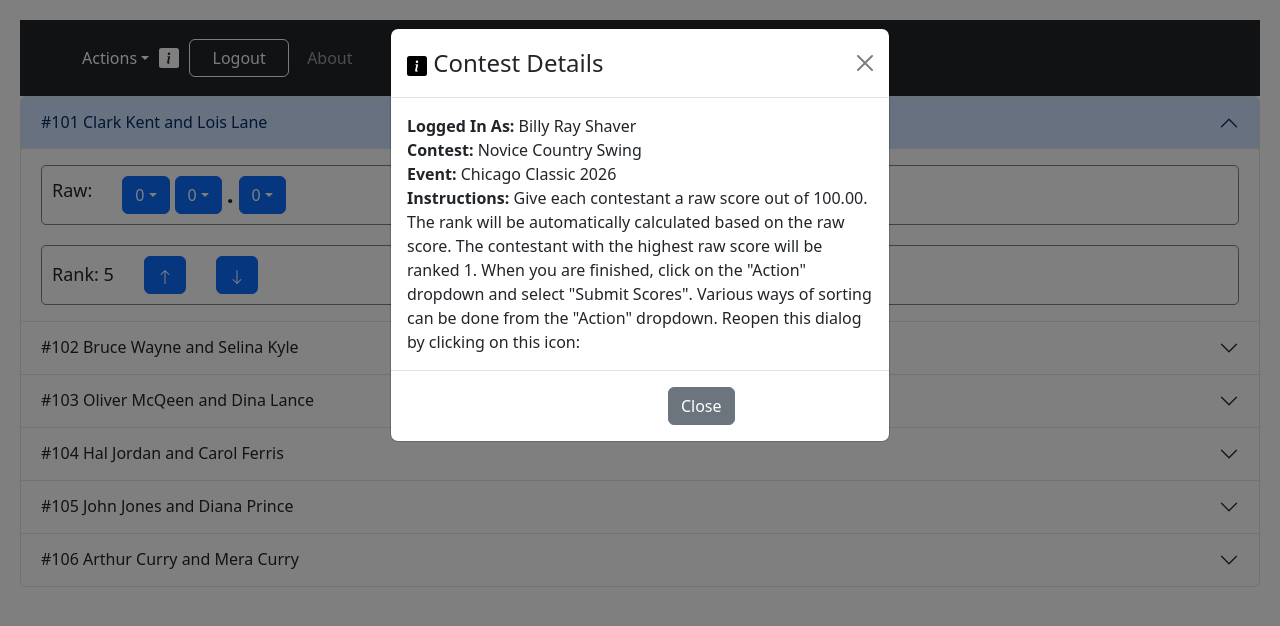
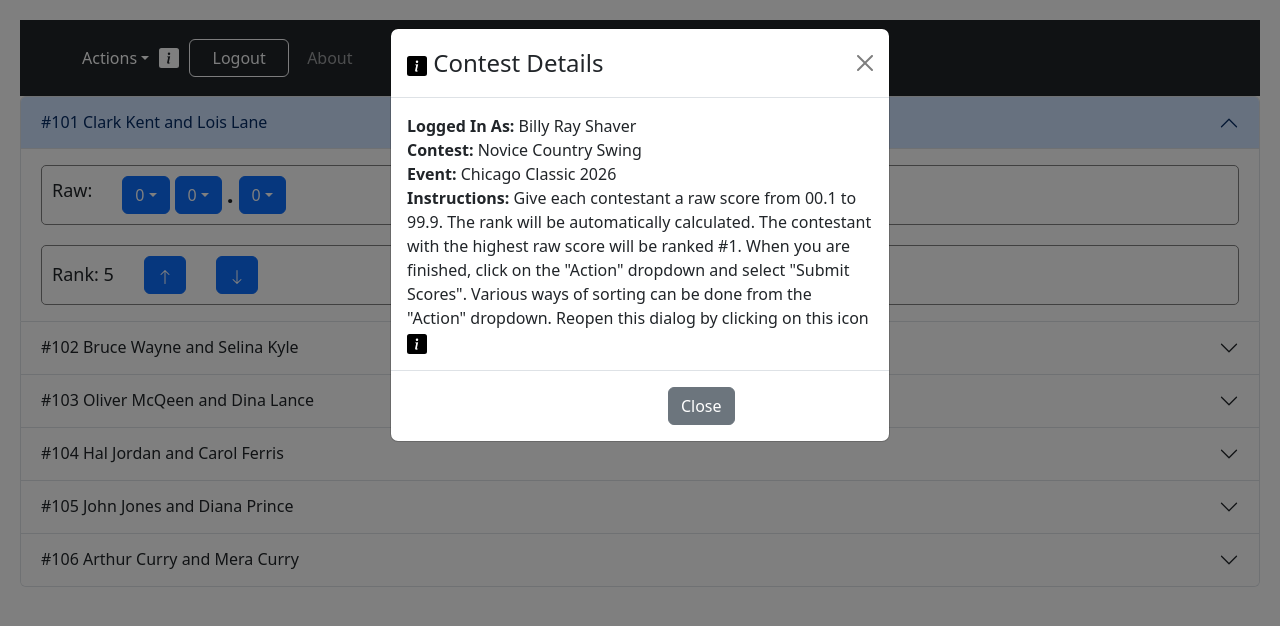
Before and after one commit to dancingevilgenius/SuperheroPage, a React (Vite) app: page / in a window 1280 px wide. Shown: the top 626 px of the page. Built offline with nearby package versions, Linux system fonts and the light colour scheme.

Commit message:
Navbar Info modal improvements. Verbiage and icon added.

```diff
--- a/src/components/ContestantNavbar.tsx
+++ b/src/components/ContestantNavbar.tsx
@@ -91,12 +91,12 @@ function ContestantNavBar() {
           <span style={{ fontWeight: "bold" }}>Event:</span> Chicago Classic
           2026 <br />
           <span style={{ fontWeight: "bold" }}>Instructions:</span> Give each
-          contestant a raw score out of 100.00. The rank will be automatically
-          calculated based on the raw score. The contestant with the highest raw
-          score will be ranked 1. When you are finished, click on the "Action"
+          contestant a raw score from 00.1 to 99.9. The rank will be
+          automatically calculated. The contestant with the highest raw score
+          will be ranked #1. When you are finished, click on the "Action"
           dropdown and select "Submit Scores". Various ways of sorting can be
           done from the "Action" dropdown. Reopen this dialog by clicking on
-          this icon:
+          this icon <InfoSquareFill color="black" size="20px" />
         </Modal.Body>
         <Modal.Footer>
           <Button variant="secondary" onClick={handleClose}>
```
